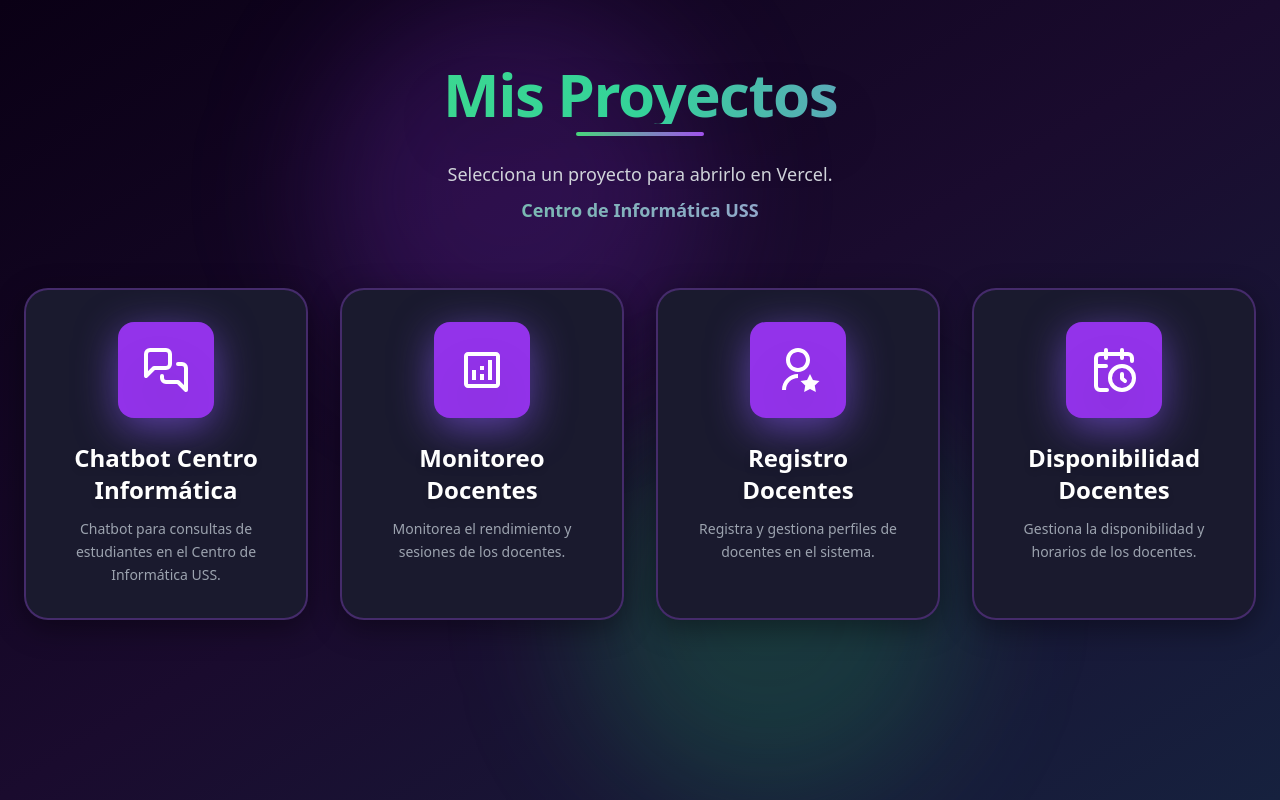
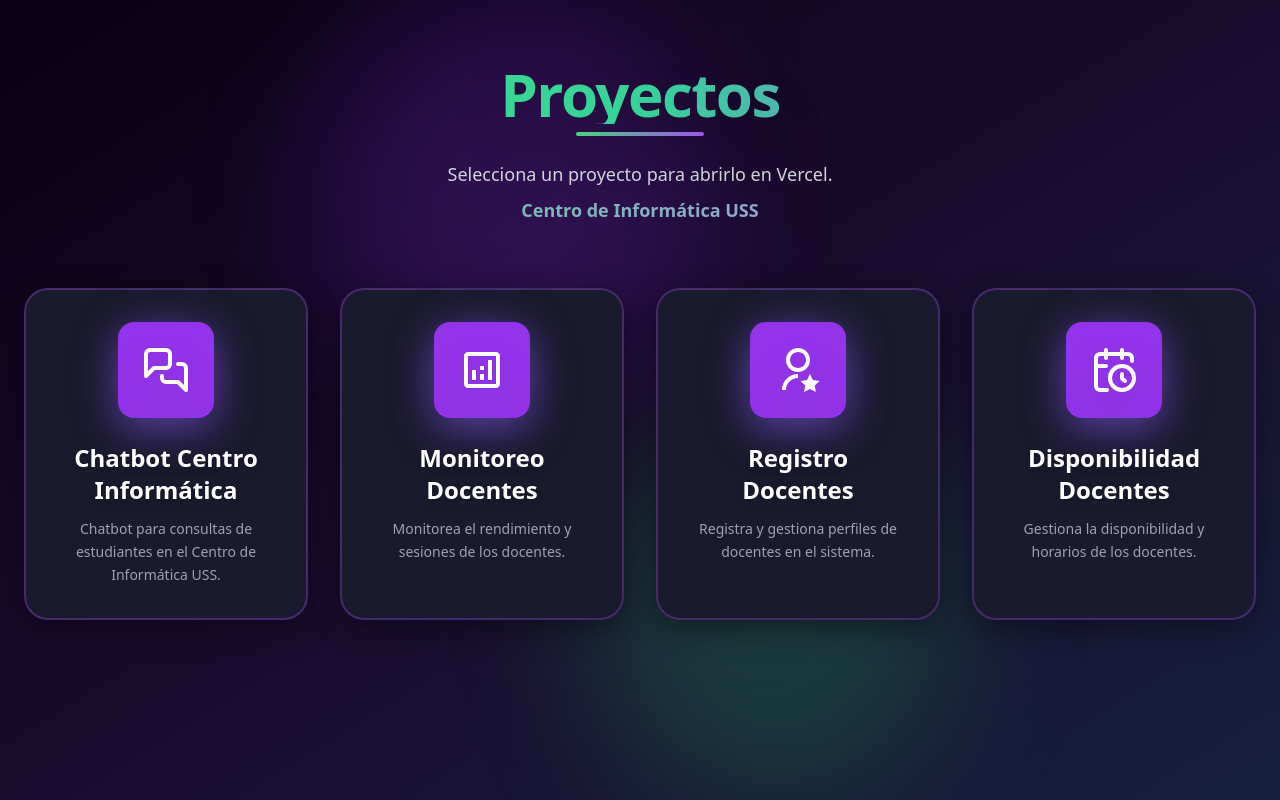
Before and after one commit to usscentroinformatica/PanelProyectos, a React (Create React App) app: page / in a window 1280 px wide. Built offline with nearby package versions, Linux system fonts and the light colour scheme.

Commit message:
Update App.js

```diff
--- a/src/App.js
+++ b/src/App.js
@@ -41,7 +41,7 @@ function App() {
         {/* Título */}
         <div className="text-center mb-16">
           <h1 className="text-6xl font-extrabold text-transparent bg-clip-text bg-gradient-to-r from-green-400 via-emerald-400 to-purple-500 drop-shadow-2xl tracking-tight mb-2">
-            Mis Proyectos
+            Proyectos
           </h1>
           <div className="h-1 w-32 mx-auto bg-gradient-to-r from-green-400 to-purple-500 rounded-full mb-6"></div>
           <p className="text-gray-300 text-lg mt-4">
```
